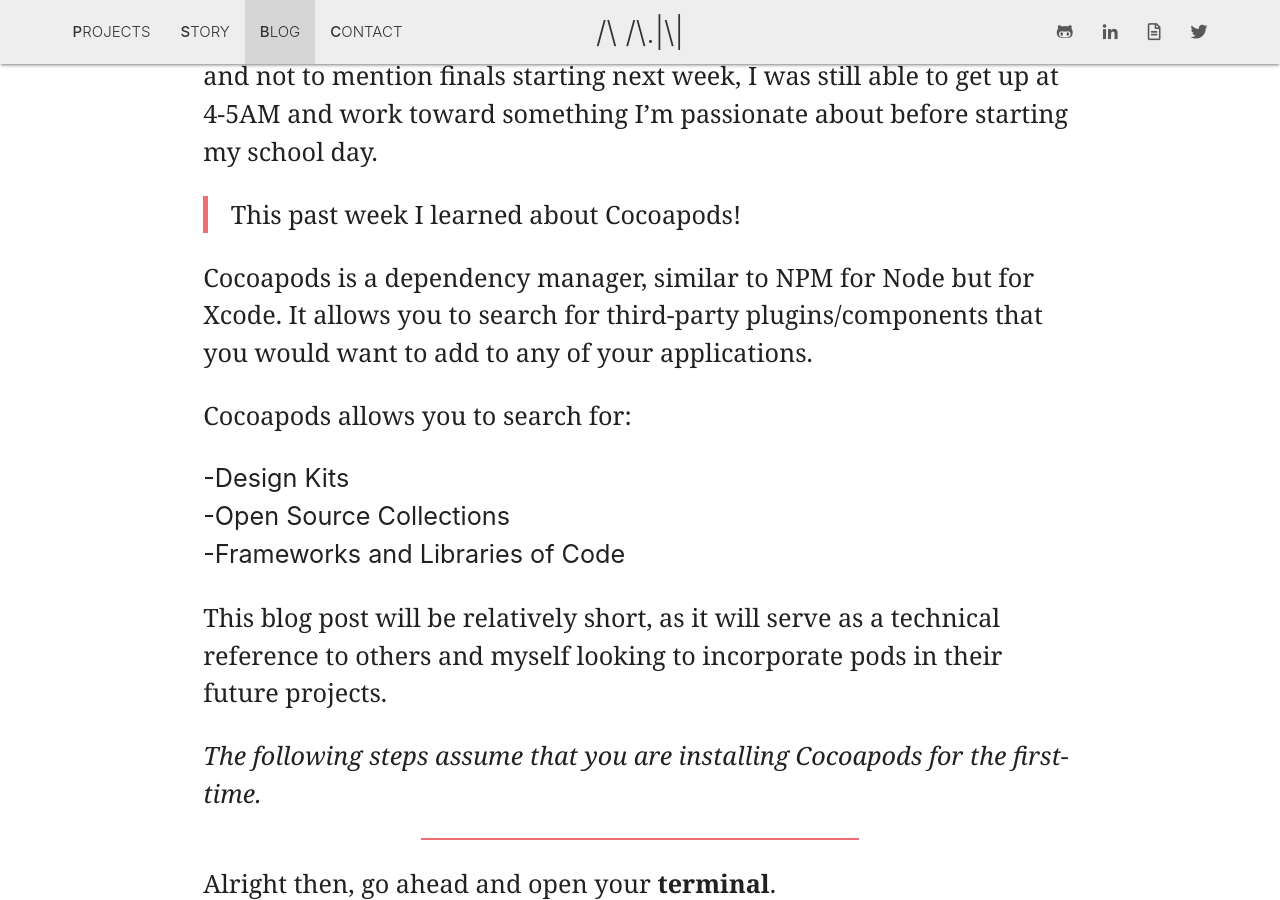
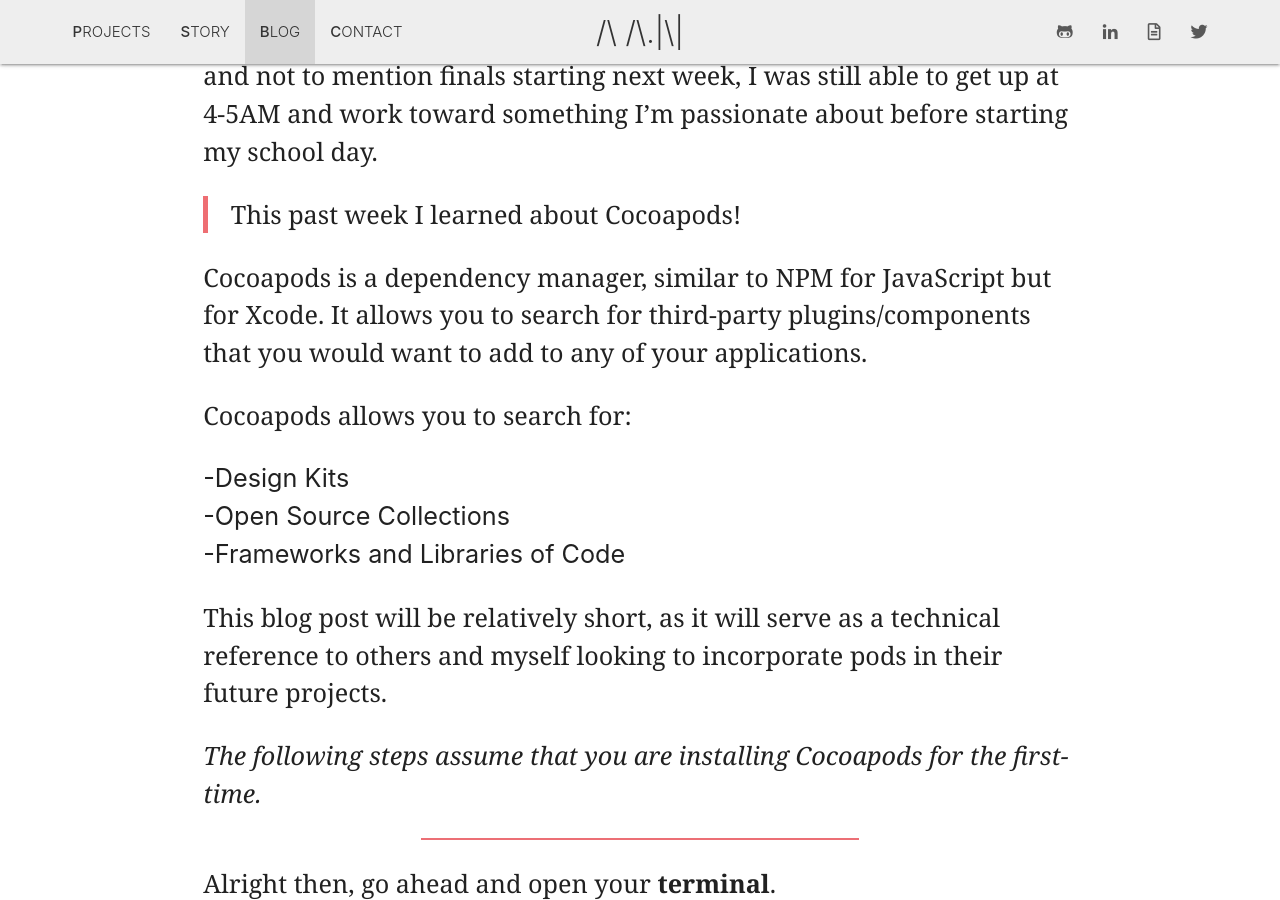
Before and after one commit to anthonyanader/personalBlog, a Jekyll site: the page built from _posts/2018-04-01-cocoapods-tutorial.md, in a window 1280 px wide and 900 px high, scrolled down 1146 px. Built offline with Jekyll 4.4.1, drawn with Linux system fonts in a browser that asks for light colours; comment, search, counter and statistics services are not loaded.

Commit message:
typos fixed, pushing to the live version

```diff
--- a/_posts/2018-04-01-cocoapods-tutorial.md
+++ b/_posts/2018-04-01-cocoapods-tutorial.md
@@ -18,7 +18,7 @@
 
 > This past week I learned about Cocoapods!
 
-Cocoapods is a dependency manager, similar to NPM for Node but for Xcode. It allows you to search for third-party plugins/components that you would want to add to any of your applications.
+Cocoapods is a dependency manager, similar to NPM for JavaScript but for Xcode. It allows you to search for third-party plugins/components that you would want to add to any of your applications.
 
 Cocoapods allows you to search for:
 
@@ -46,7 +46,9 @@
 
     Start by closing any open Xcode project. Then using the <b>terminal</b>, `cd` into your project directory. Initialize a pod file using the following command: `pod init`.
 
-All done!
+<hr style="width:50%; border: 1px solid #EC6F75">
+
+> All done!
 
 You can now add any dependency to the pod file created in the project directory. Make sure you edit your pod file in a text editor to avoid syntax issues. Finally, make sure you open your Xcode project with the extension <b>.xcodeproj</b>;  that project now contains all the added packages.
 
```
